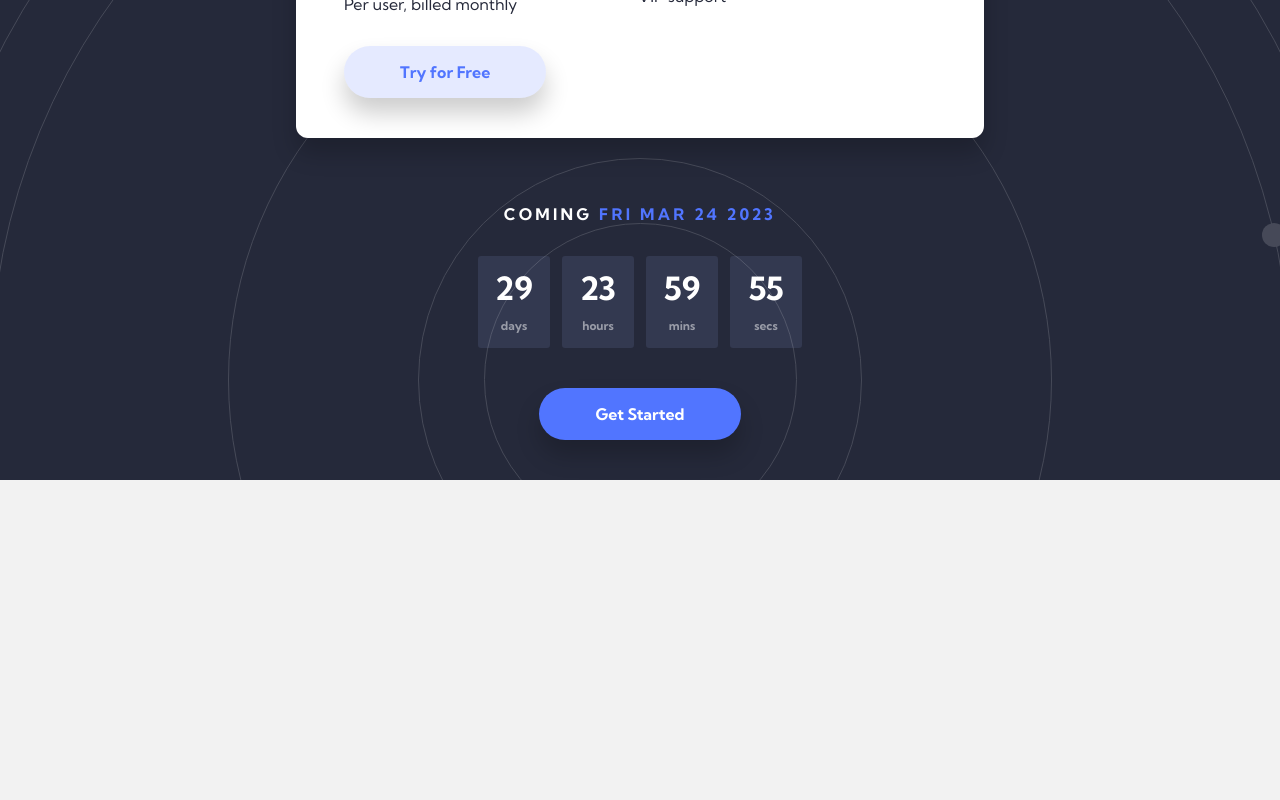
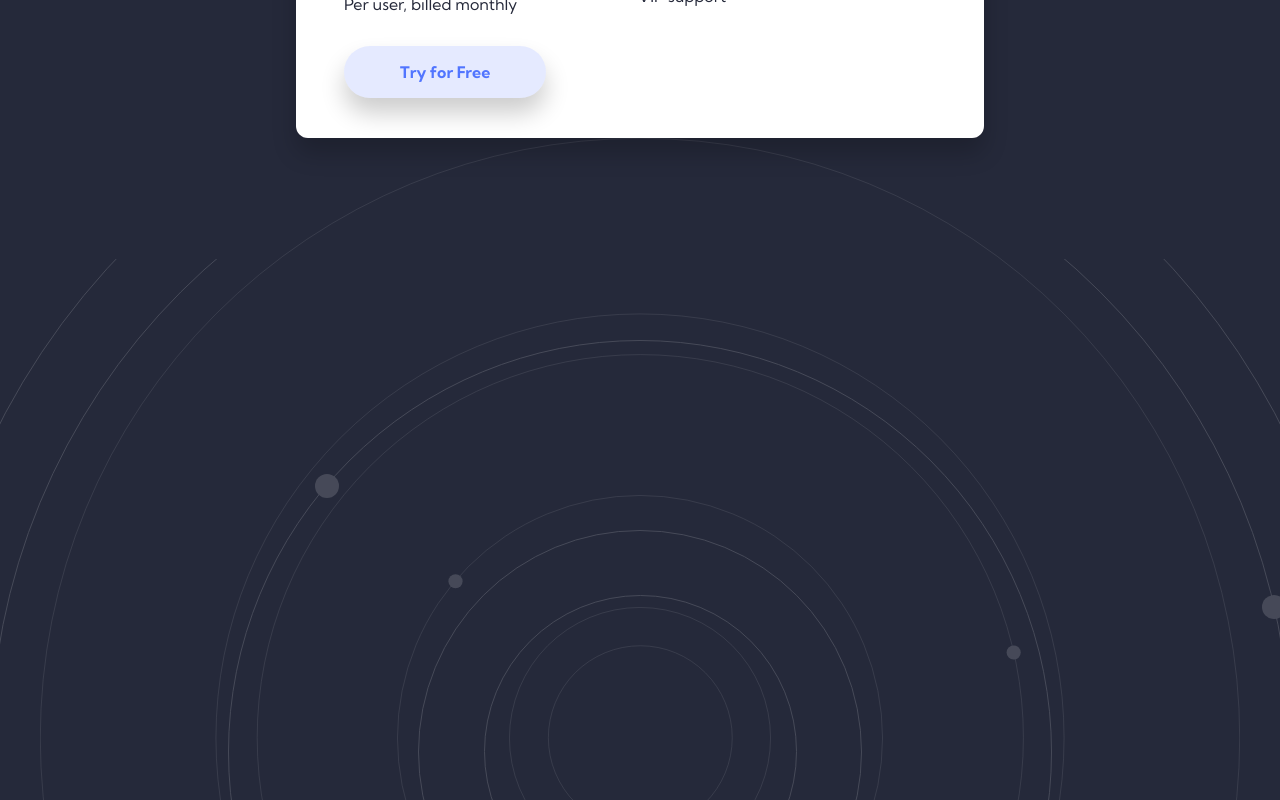
Before and after one commit to Hcmwebs/officelite-coming-soon-site, a React (Vite) app: page / in a window 1280 px wide. Shown: the part 1520-2320 px from the top of the page. Before the commit the page ends 2000 px from the top, so only its background shows below. Built offline with nearby package versions, Linux system fonts and the light colour scheme.

Commit message:
removed container import
Signed-off-by: Heze <64218603+Hcmwebs@users.noreply.github.com>

```diff
--- a/src/components/Footer.jsx
+++ b/src/components/Footer.jsx
@@ -1,12 +1,13 @@
 import React from 'react'
 import { Link } from 'react-router-dom'
 import { timerDuration } from '../data/Data'
-import { StyledContainer, StyledFooter } from '../styles'
-import { Timer } from './index'
+import { StyledFooter } from '../styles'
+import { Pattern, Timer } from './index'
 
 const Footer = () => {
 	return (
 		<StyledFooter className='sectionCenter'>
+			<Pattern title='footer' image='/bg-pattern-home-footer.svg' />
 			<Timer duration={timerDuration} />
 			<Link to='/signup' className='btn primary'>
 				Get Started
```
